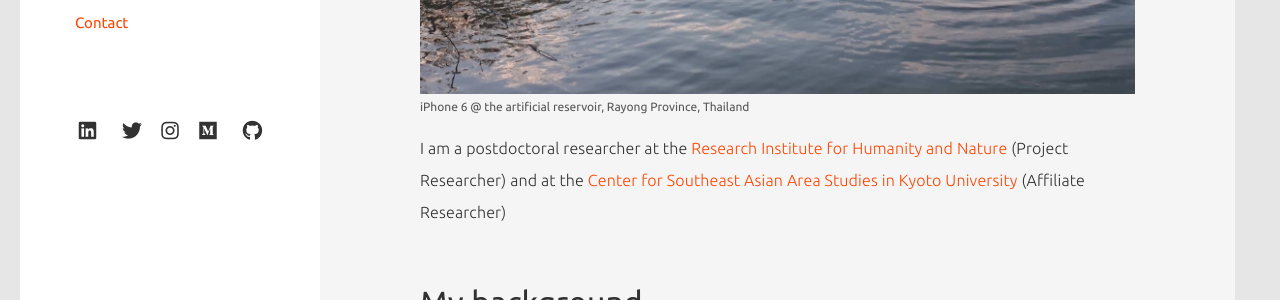
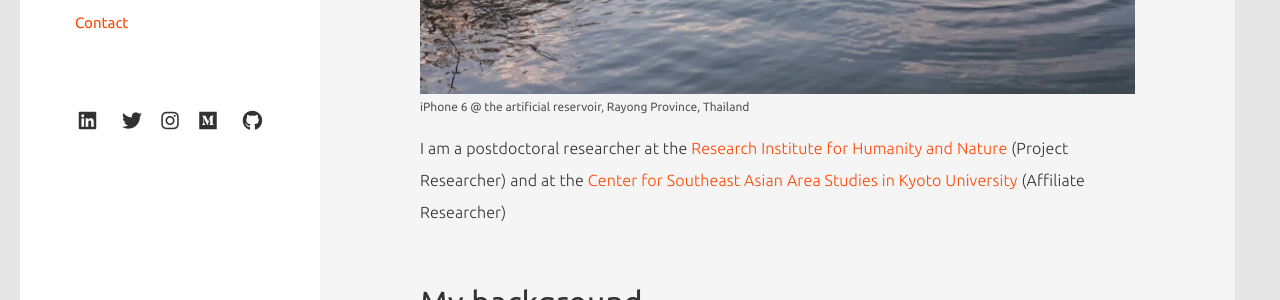
Before and after one commit to tjdk1992/tjdk1992.github.io, a Jekyll site: the page built from index.md, in a window 1280 px wide. Shown: the part 526-826 px from the top of the page. Built offline with Jekyll 4.4.1, drawn with Linux system fonts in a browser that asks for light colours; nearby versions of some CDN libraries.

Commit message:
update site

```diff
--- a/assets/css/components.css
+++ b/assets/css/components.css
@@ -49,7 +49,7 @@
   display: grid;
   grid-template-columns: repeat(5, 1fr);
   width: 100%;
-  margin-top: 60px;
+  margin-top: 50px;
 }
 
 .socialmedia p {
```
